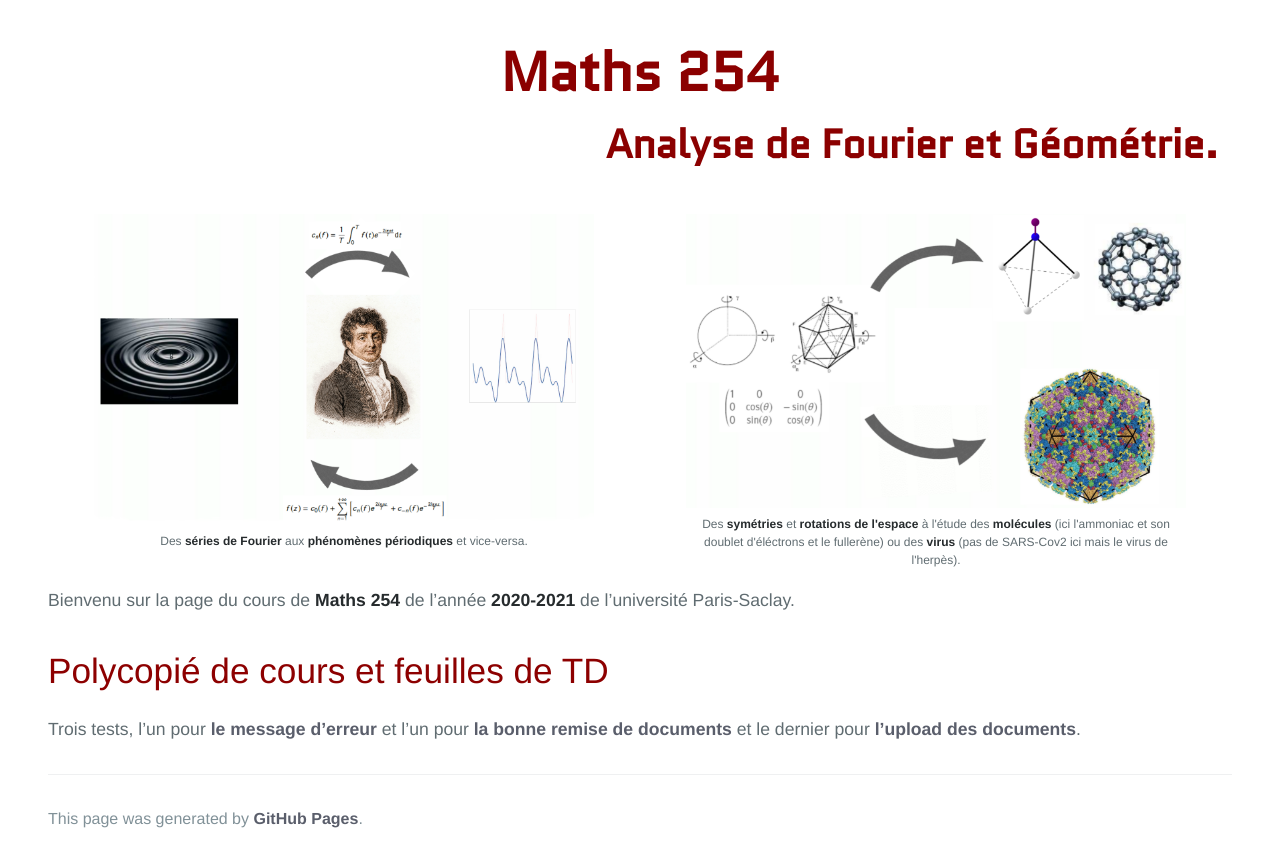
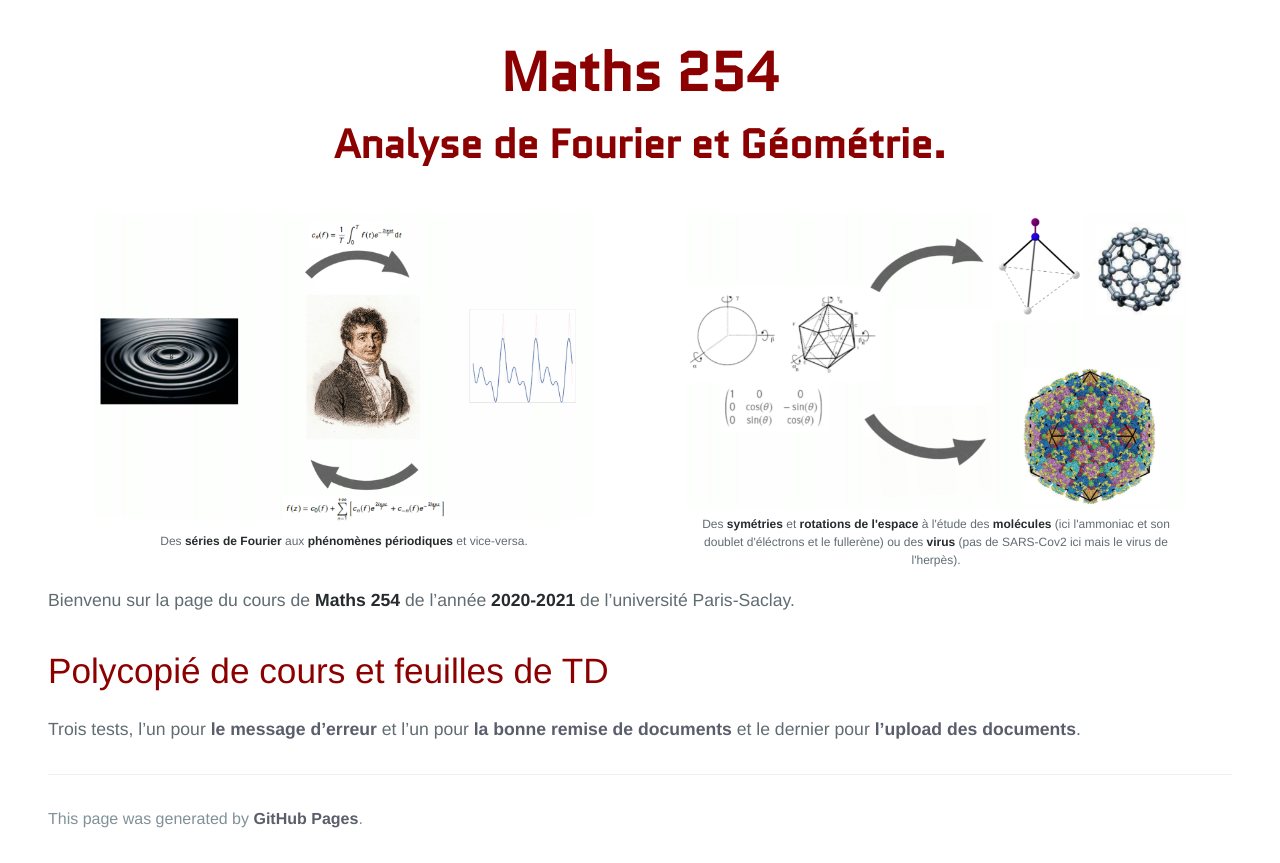
Before and after one commit to KevinDestagnol/algebre.github.io, a Jekyll site: the page built from index.md, in a window 1280 px wide. Shown: the part 260-1123 px from the top of the page. Built offline with Jekyll 4.4.1, drawn with Linux system fonts in a browser that asks for light colours; some web fonts are replaced; our own code applies the rules of GitHub Pages for plain Markdown files.

Commit message:
Update jekyll-theme-cayman.scss

```diff
--- a/_sass/jekyll-theme-cayman.scss
+++ b/_sass/jekyll-theme-cayman.scss
@@ -129,8 +129,7 @@ a:hover{
     font-weight: bold;
     color: #8B0000;
     font-size: 2.5rem;
-	 /*   white-space:nowrap;*/
-	   float:right;
+    white-space:nowrap;
 	   @include small {
    font-size: 2rem;
   }
```
